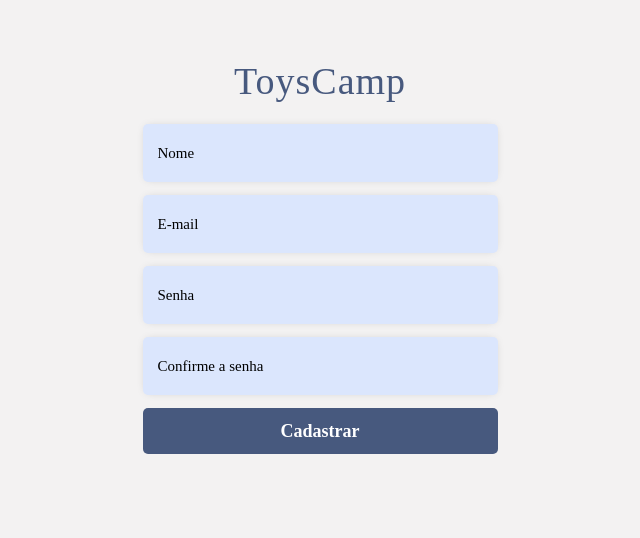
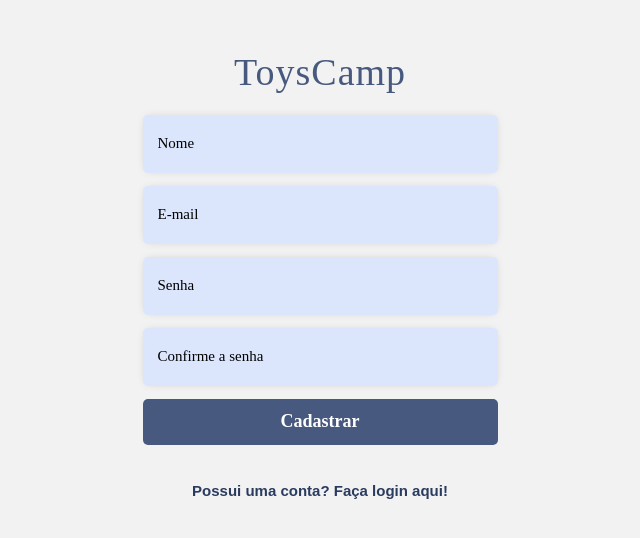
Before and after one commit to mrcs22/ToysCamp_front, a React (Create React App) app: page /sign-up in a window 1280 px wide. Shown: the part 124-662 px from the top of the page, without its empty margins (320-960 px from the left). Built offline with nearby package versions, Linux system fonts and the light colour scheme; no server answers.

Commit message:
link between sign-in and sign-up pages

```diff
--- /dev/null
+++ b/src/components/general/AuthPageLink.js
@@ -0,0 +1,21 @@
+import { Link } from "react-router-dom";
+import styled from "styled-components";
+
+export default function AuthPageLink({text, path}){
+    return(
+        <Link to={path}>
+            <StyledLink>{text}</StyledLink>
+        </Link>
+    )
+}
+
+const StyledLink = styled.button`
+    background-color: transparent;
+    border-style: none;
+    font-family: 'Raleway', sans-serif;
+    font-weight: 700;
+    font-size: 15px;
+    color: #293B5F;
+    line-height: 17px;
+    text-align: center;
+`;
--- a/src/components/signIn/SignIn.js
+++ b/src/components/signIn/SignIn.js
@@ -1,4 +1,4 @@
-import { useContext, useState } from "react";
+import { useState } from "react";
 import Container from "../general/Container";
 import Logo from "../general/Logo";
 import InputsHolder from "../general/InputsHolder";
@@ -6,13 +6,12 @@ import TextInput from "../general/TextInput";
 import Button from "../general/Button";
 import axios from "axios";
 import { useHistory } from "react-router-dom";
-import UserContext from "../../contexts/UserContext";
+import AuthPageLink from "../general/AuthPageLink";
 
 export default function SignInPage({ setUser }) {
   const history = useHistory();
   const [email, setEmail] = useState("");
   const [password, setPassword] = useState("");
-  const { user } = useContext(UserContext);
 
   return (
     <Container>
@@ -35,6 +34,7 @@ export default function SignInPage({ setUser }) {
 
         <Button type="submit" value="Entrar" />
       </InputsHolder>
+      <AuthPageLink text={"Primeira vez? Cadastre-se!"} path={"/sign-up"} />
     </Container>
   );
 
--- a/src/components/signUp/SignUpPage.js
+++ b/src/components/signUp/SignUpPage.js
@@ -6,6 +6,7 @@ import TextInput from "../general/TextInput";
 import Button from "../general/Button";
 import axios from "axios";
 import { useHistory } from "react-router-dom";
+import AuthPageLink from "../general/AuthPageLink";
 
 export default function SignUpPage() {
   const history = useHistory();
@@ -56,6 +57,7 @@ export default function SignUpPage() {
         />
         <Button type="submit" value="Cadastrar" />
       </InputsHolder>
+      <AuthPageLink text={"Possui uma conta? Faça login aqui!"} path={"/sign-in"} />
     </Container>
   );
 
```
